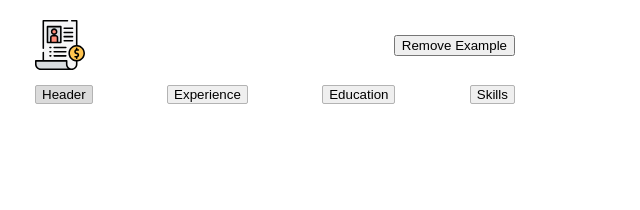
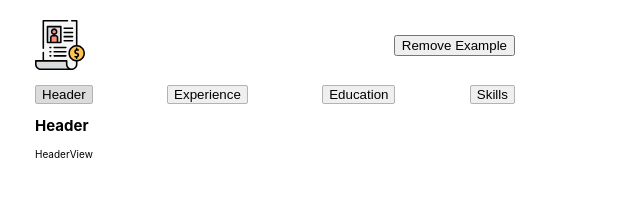
Before and after one commit to rshapoval/resume-builder, a React (Create React App) app: page / in a window 1280 px wide. Shown: the top 210 px of the page, without its empty margins (0-640 px from the left). Built offline with nearby package versions, Linux system fonts and the light colour scheme.

Commit message:
add FormContainer

```diff
--- /dev/null
+++ b/src/components/form/form-container/EducationView.js
@@ -0,0 +1,13 @@
+import React from 'react'
+import styled from 'styled-components'
+
+export default function EducationView () {
+  return (
+    <StyledWrapper>
+      EducationView
+    </StyledWrapper>
+  )
+}
+
+const StyledWrapper = styled.div`
+`
--- /dev/null
+++ b/src/components/form/form-container/ExperienceView.js
@@ -0,0 +1,13 @@
+import React from 'react'
+import styled from 'styled-components'
+
+export default function ExperienceView () {
+  return (
+    <StyledWrapper>
+      ExperienceView
+    </StyledWrapper>
+  )
+}
+
+const StyledWrapper = styled.div`
+`
--- /dev/null
+++ b/src/components/form/form-container/HeaderView.js
@@ -0,0 +1,13 @@
+import React from 'react'
+import styled from 'styled-components'
+
+export default function HeaderView () {
+  return (
+    <StyledWrapper>
+      HeaderView
+    </StyledWrapper>
+  )
+}
+
+const StyledWrapper = styled.div`
+`
--- /dev/null
+++ b/src/components/form/form-container/SkillsView.js
@@ -0,0 +1,13 @@
+import React from 'react'
+import styled from 'styled-components'
+
+export default function SkillsView () {
+  return (
+    <StyledWrapper>
+      SkillsView
+    </StyledWrapper>
+  )
+}
+
+const StyledWrapper = styled.div`
+`
--- /dev/null
+++ b/src/components/form/form-container/index.js
@@ -0,0 +1,37 @@
+import React from 'react'
+import styled from 'styled-components'
+
+import { HEADER, EXPERIENCE, EDUCATION, SKILLS } from '../../../constants/options-tabs'
+
+import HeaderView from './HeaderView'
+import ExperienceView from './ExperienceView'
+import EducationView from './EducationView'
+import SkillsView from './SkillsView'
+
+const config = {
+  [HEADER]: HeaderView,
+  [EXPERIENCE]: ExperienceView,
+  [EDUCATION]: EducationView,
+  [SKILLS]: SkillsView
+}
+
+export default function FormContainer ({ option = '' }) {
+  const form = React.useMemo(() => {
+    const Component = config[option]
+    if (!Component) return null
+    return <Component />
+  }, [option])
+
+  return (
+    <StyledWrapper>
+      <h2 className='title'>{option}</h2>
+      {form}
+    </StyledWrapper>
+  )
+}
+
+const StyledWrapper = styled.div`
+  .title {
+    text-transform: capitalize;
+  }
+`
--- a/src/containers/Form.js
+++ b/src/containers/Form.js
@@ -5,6 +5,7 @@ import { HEADER } from '../constants/options-tabs'
 
 import FormHeader from '../components/form/FormHeader'
 import OptionsTabs from '../components/form/options-tabs'
+import FormContainer from '../components/form/form-container'
 
 export default function Form () {
   const [option, setOption] = React.useState(HEADER)
@@ -16,6 +17,7 @@ export default function Form () {
         option={option}
         setOption={setOption}
       />
+      <FormContainer option={option} />
     </StyledWrapper>
   )
 }
```
